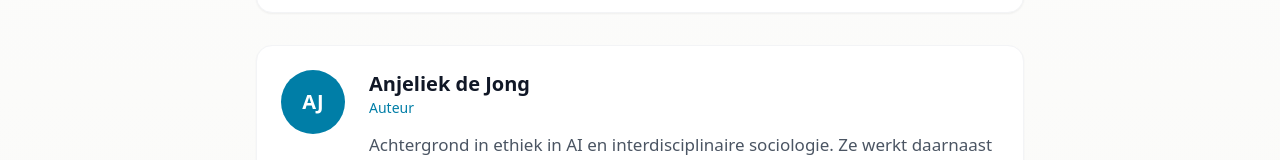
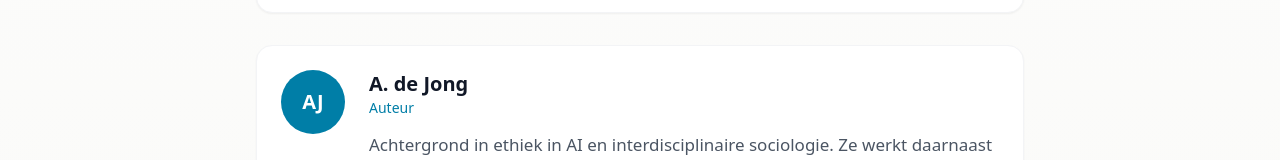
Before and after one commit to illionair/medicalai.nl, a Next.js app: page /authors in a window 1280 px wide. Shown: the part 521-681 px from the top of the page. Built offline with nearby package versions, Linux system fonts and the light colour scheme.

Commit message:
Update author display name

```diff
--- a/src/app/authors/page.tsx
+++ b/src/app/authors/page.tsx
@@ -12,7 +12,7 @@ const authors = [
         initials: "SM"
     },
     {
-        name: "Anjeliek de Jong",
+        name: "A. de Jong",
         role: "Auteur",
         bio: "Achtergrond in ethiek in AI en interdisciplinaire sociologie. Ze werkt daarnaast bij de Gemeente Amsterdam en volgt een master aan de TU Delft en Wageningen University & Research.",
         initials: "AJ"
```
Also changed, not shown: 2 other files (tests, documents, lock files or other folders).
